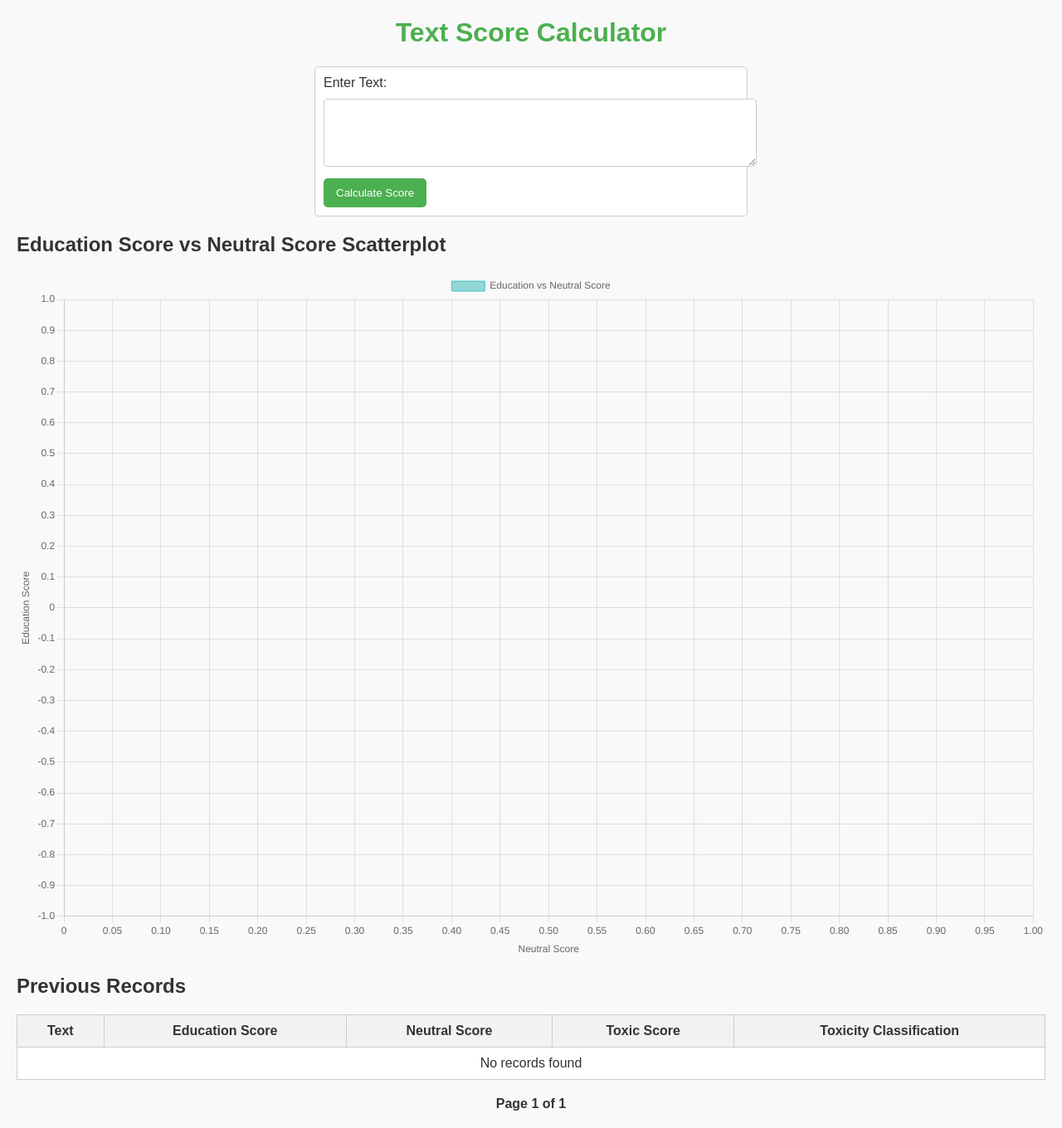
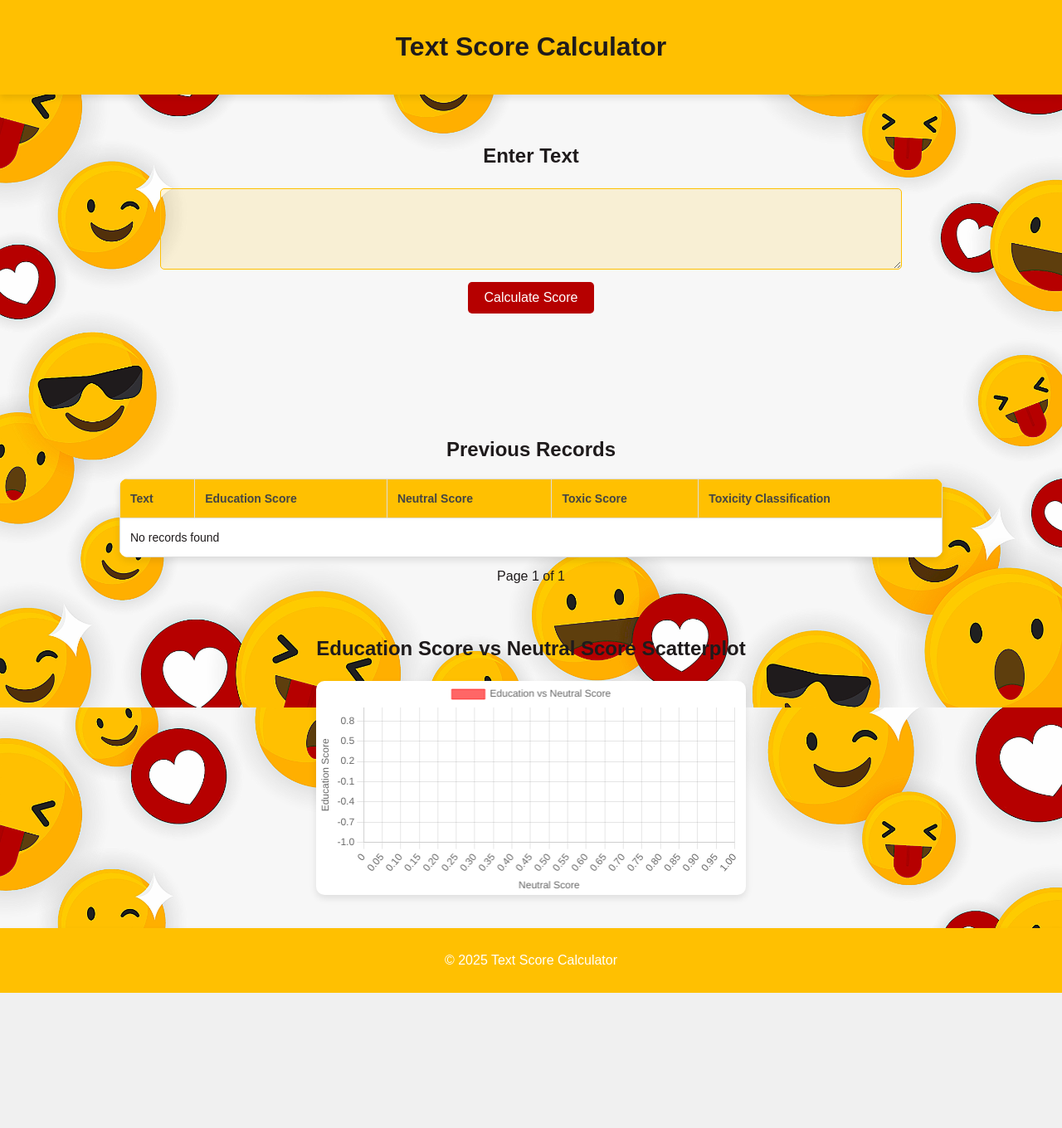
Before and after one commit to Likhith-Bhargav/text-scores, a Django app: page / in a window 1280 px wide. Shown: the whole page at 83% size. After the commit the page ends 1197 px from the top, so only its background shows below. Run offline with Django 4.2, Linux system fonts and the light colour scheme; data that the repository does not hold is empty.

Commit message:
correct deployment

```diff
--- a/static/css/styles.css
+++ b/static/css/styles.css
@@ -1,93 +1,183 @@
-
+/* General styling */
 body {
     font-family: Arial, sans-serif;
-    margin: 20px;
+    line-height: 1.6;
+    margin: 0;
     padding: 0;
-    background-color: #f9f9f9;
-    color: #333;
+    background-image: url('/static/images/image.jpg'); /* Use absolute path from the root */
+    background-size: cover;
+    background-position: center;
+    background-attachment: fixed; /* Optional: keeps the background fixed during scrolling */
+    color: #1f1b1c;
 }
 
-h1 {
+header, footer {
+    background-color: #ffc001;
+    color: #fff;
+    padding: 10px 0;
     text-align: center;
-    color: #4CAF50;
+    box-shadow: 0 4px 8px rgba(0, 0, 0, 0.1);
 }
 
-form {
-    margin: 20px 0;
-    padding: 10px;
-    background: #fff;
-    border: 1px solid #ccc;
-    border-radius: 5px;
-    max-width: 500px;
-    margin: 0 auto;
+h1, h2 {
+    text-align: center;
+    color: #1f1b1c;
 }
 
-textarea {
-    width: 100%;
-    padding: 10px;
-    margin: 10px 0;
-    border: 1px solid #ccc;
-    border-radius: 5px;
+/* Container styling */
+.container {
+    display: flex;
+    flex-direction: column;
+    align-items: center;
+    justify-content: center;
+    padding: 20px;
+    gap: 20px;
 }
 
-button {
-    padding: 10px 15px;
-    background: #4CAF50;
+/* Form container (Calculate Score) */
+.text-input-container {
+    width: 80%;
+    padding: 15px;
+    background: rgba(255, 255, 255, 0); /* Transparent background */
+    border-radius: 10px;
+    box-shadow: 0 4px 8px rgba(0, 0, 0, 0);
+    margin-bottom: 20px; /* Add spacing below the form */
+}
+
+.text-input-container form {
+    display: flex;
+    flex-direction: column;
+    align-items: center;
+}
+
+.text-input-container label {
+    font-size: 18px;
+    margin-bottom: 10px;
+        display: block;
+        font-size: 1.5em;
+        margin-block-start: 0.83em;
+        margin-block-end: 0.83em;
+        margin-inline-start: 0px;
+        margin-inline-end: 0px;
+        font-weight: bold;
+        unicode-bidi: isolate;
+}
+
+.text-input-container textarea {
+    width: 88%;
+    padding: 10px;
+    margin-bottom: 15px;
+    border: 1px solid #ffc001;
+    border-radius: 5px;
+    resize: vertical;
+    font-size: 16px;
+    color: #333;
+    background-color: #ffc00124;/* Light background color */
+    transition: background-color 0.3s ease;
+}
+
+.text-input-container button {
+    background-color: #b60000;
     color: white;
+    padding: 10px 20px;
     border: none;
     border-radius: 5px;
+    font-size: 16px;
     cursor: pointer;
+    transition: background-color 0.3s ease;
 }
 
-button:hover {
-    background: #45a049;
+.text-input-container button:hover {
+    background-color: #1f1b1c;
 }
 
-#scoreResult {
+.text-input-container #scoreResult {
     margin-top: 15px;
     font-size: 16px;
-    color: #555;
+    font-weight: bold;
+    padding: 20px;
+    background-color: rgba(255, 255, 255, 0); /* Light background with transparency */
+    border-radius: 10px;
+    box-shadow: 0 4px 8px rgba(0, 0, 0, 0);
+    width: 80%; /* Adjust width to control box size */
+    text-align: center;
+    margin-left: auto;
+    margin-right: auto;
+}
+/* Left side content (Previous Records) */
+.results-container {
+    display: flex;
+    flex-direction: column;
+    width: 80%;
+    padding: 15px;
+    background: rgba(255, 255, 255, 0); /* Transparent background */
+    border-radius: 10px;
+    box-shadow: 0 4px 8px rgba(0, 0, 0, 0);
 }
 
+.results-container h2 {
+    margin-bottom: 15px;
+    color: #1f1b1c;
+}
+
+/* Scatterplot container styling */
+canvas {
+    display: block;
+    width: 100%;
+    max-width: 800px;
+    margin: 20px auto;
+    background: #fff;
+    border-radius: 10px;
+    box-shadow: 0 4px 8px rgba(0, 0, 0, 0.1);
+}
+
+/* Table styling */
 table {
     width: 100%;
     border-collapse: collapse;
-    margin-top: 20px;
     background: #fff;
+    border-radius: 10px;
+    overflow: hidden;
+    box-shadow: 0 4px 8px rgba(0, 0, 0, 0.1);
 }
 
 table th, table td {
-    border: 1px solid #ccc;
-    padding: 10px;
-    text-align: center;
+    padding: 12px;
+    border: 1px solid #ddd;
+    text-align: left;
+    font-size: 14px;
 }
 
 table th {
-    background-color: #f2f2f2;
+    background-color: #ffc001;
+    color: #444444;
+    font-weight: bold;
 }
 
 table tr:nth-child(even) {
     background-color: #f9f9f9;
 }
 
-div {
-    text-align: center;
-    margin-top: 20px;
+table tr:hover {
+    background-color: #f1f1f1;
 }
 
-div a {
-    margin: 0 5px;
-    padding: 5px 10px;
-    background: #4CAF50;
-    color: white;
-    text-decoration: none;
-    border-radius: 3px;
+/* Pagination styling */
+.pagination-container {
+    text-align: center;
+    margin-top: 10px;
 }
 
-div a:hover {
-    background: #45a049;
+.pagination-container span {
+    display: inline-block;
+    margin: 0 10px;
 }
 
-span {
-    font-weight: bold;
+.pagination-container a {
+    color: #007bff;
+    text-decoration: none;
 }
+
+.pagination-container a:hover {
+    text-decoration: underline;
+}
--- a/templates/home.html
+++ b/templates/home.html
@@ -8,33 +8,29 @@
     <link rel="stylesheet" href="/static/css/styles.css">
     <script src="https://cdn.jsdelivr.net/npm/chart.js"></script>
     <script>
-        // Function to fetch all data from the backend and plot the scatterplot
         async function fetchAndPlotGraph() {
             try {
-                const response = await fetch('/get_all_scores/'); // Replace with the actual endpoint
+                const response = await fetch('/get_all_scores/');
                 if (!response.ok) {
                     throw new Error(`HTTP error! status: ${response.status}`);
                 }
 
                 const data = await response.json();
 
-                // Extracting x and y data from the response
                 const xData = data.map(record => record.neutral_score);
                 const yData = data.map(record => record.education_score);
 
-                // Preparing the data for Chart.js
                 const chartData = {
                     labels: xData,
                     datasets: [{
                         label: 'Education vs Neutral Score',
                         data: data.map(record => ({ x: record.neutral_score, y: record.education_score })),
-                        backgroundColor: 'rgba(75, 192, 192, 0.6)',
-                        borderColor: 'rgba(75, 192, 192, 1)',
+                        backgroundColor: 'rgba(255, 0, 0, 0.6)',
+                        borderColor: 'rgba(255, 0, 0, 0.6)',
                         borderWidth: 1
                     }]
                 };
 
-                // Chart configuration
                 const config = {
                     type: 'scatter',
                     data: chartData,
@@ -45,10 +41,10 @@
                                     display: true,
                                     text: 'Neutral Score'
                                 },
-                                min: 0, // x-axis range from 0 to 1
+                                min: 0,
                                 max: 1,
                                 ticks: {
-                                    stepSize: 0.05, // x-axis tick spacing of 0.05
+                                    stepSize: 0.05,
                                 }
                             },
                             y: {
@@ -56,10 +52,10 @@
                                     display: true,
                                     text: 'Education Score'
                                 },
-                                min: -1, // y-axis range from -1 to 1
+                                min: -1,
                                 max: 1,
                                 ticks: {
-                                    stepSize: 0.1, // y-axis tick spacing of 0.1
+                                    stepSize: 0.1,
                                 }
                             }
                         },
@@ -71,7 +67,6 @@
                     }
                 };
 
-                // Create and render the chart
                 const ctx = document.getElementById('scatterChart').getContext('2d');
                 new Chart(ctx, config);
             } catch (error) {
@@ -80,17 +75,14 @@
             }
         }
 
-        // Function to calculate the score
         async function calculateScore() {
             const inputText = document.getElementById('inputText').value.trim();
 
-            // Check if input text is empty
             if (!inputText) {
                 document.getElementById('scoreResult').innerText = 'Please enter some text.';
                 return;
             }
 
-            // Get CSRF token from the meta tag
             const csrfToken = document.querySelector('meta[name="csrf-token"]').getAttribute('content');
 
             try {
@@ -100,12 +92,12 @@
                     method: 'POST',
                     body: new URLSearchParams({
                         input_text: inputText,
-                        csrfmiddlewaretoken: csrfToken  // CSRF token included in the POST data
+                        csrfmiddlewaretoken: csrfToken
                     }),
                     headers: {
                         'Content-Type': 'application/x-www-form-urlencoded',
                     },
-                    credentials: 'same-origin',  // Ensures cookies (CSRF token) are sent with the request
+                    credentials: 'same-origin',
                 });
 
                 console.log('Response received:', response);
@@ -114,7 +106,6 @@
                     const data = await response.json();
                     console.log('Response data:', data);
 
-                    // Displaying the result
                     document.getElementById('scoreResult').innerHTML = `
                         <strong>Education Score:</strong> ${data.education_raw_score} <br>
                         <strong>Toxicity:</strong> ${data.toxicity} <br>
@@ -133,26 +124,28 @@
             }
         }
 
-        // Call the function to fetch and plot graph when the page loads
         window.onload = fetchAndPlotGraph;
     </script>
 </head>
 <body>
+<header>
     <h1>Text Score Calculator</h1>
-
+</header>
+<main class="container">
+    <!-- Section for Entering Text and Calculating Score -->
+    <div class="text-input-container">
         <form onsubmit="event.preventDefault(); calculateScore();">
-    <label for="inputText">Enter Text:</label>
-    <textarea id="inputText" rows="4" cols="50"></textarea>
+            <label for="inputText">Enter Text</label>
+            <textarea id="inputText" rows="4"></textarea>
             <button type="submit">Calculate Score</button>
         </form>
+        <div id="scoreResult"></div>
+    </div>
 
-<p id="scoreResult"></p>
-
-<h2>Education Score vs Neutral Score Scatterplot</h2>
-<canvas id="scatterChart" width="600" height="400"></canvas>
-
+    <!-- Section for Previous Records (moved between Calculate Score and Scatterplot) -->
+    <div class="results-container">
         <h2>Previous Records</h2>
-<table border="1">
+        <table class="records-table">
             <thead>
             <tr>
                 <th>Text</th>
@@ -184,8 +177,7 @@
             {% endfor %}
             </tbody>
         </table>
-
-<div>
+        <div class="pagination-container">
             <span>
                 {% if page_obj.has_previous %}
                 <a href="?page={{ page_obj.previous_page_number }}">Previous</a>
@@ -198,6 +190,16 @@
                 {% endif %}
             </span>
         </div>
+    </div>
 
+    <!-- Section for Scatter Plot -->
+    <section>
+        <h2>Education Score vs Neutral Score Scatterplot</h2>
+        <canvas id="scatterChart"></canvas>
+    </section>
+</main>
+<footer>
+    <p>&copy; 2025 Text Score Calculator</p>
+</footer>
 </body>
 </html>
```
Also changed, not shown: static/images/image.jpg (added). Lines whose indentation alone changed are shown as unchanged.
